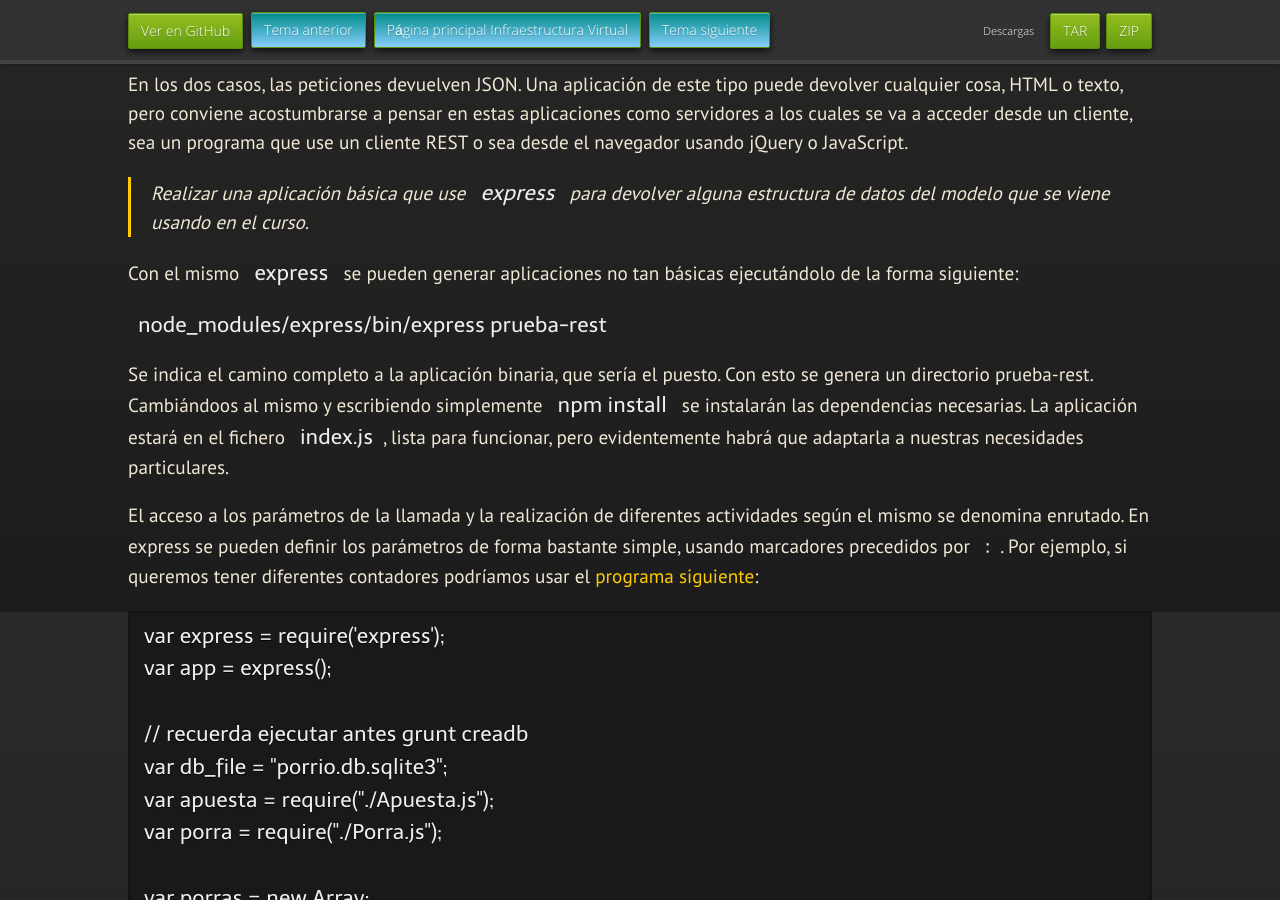
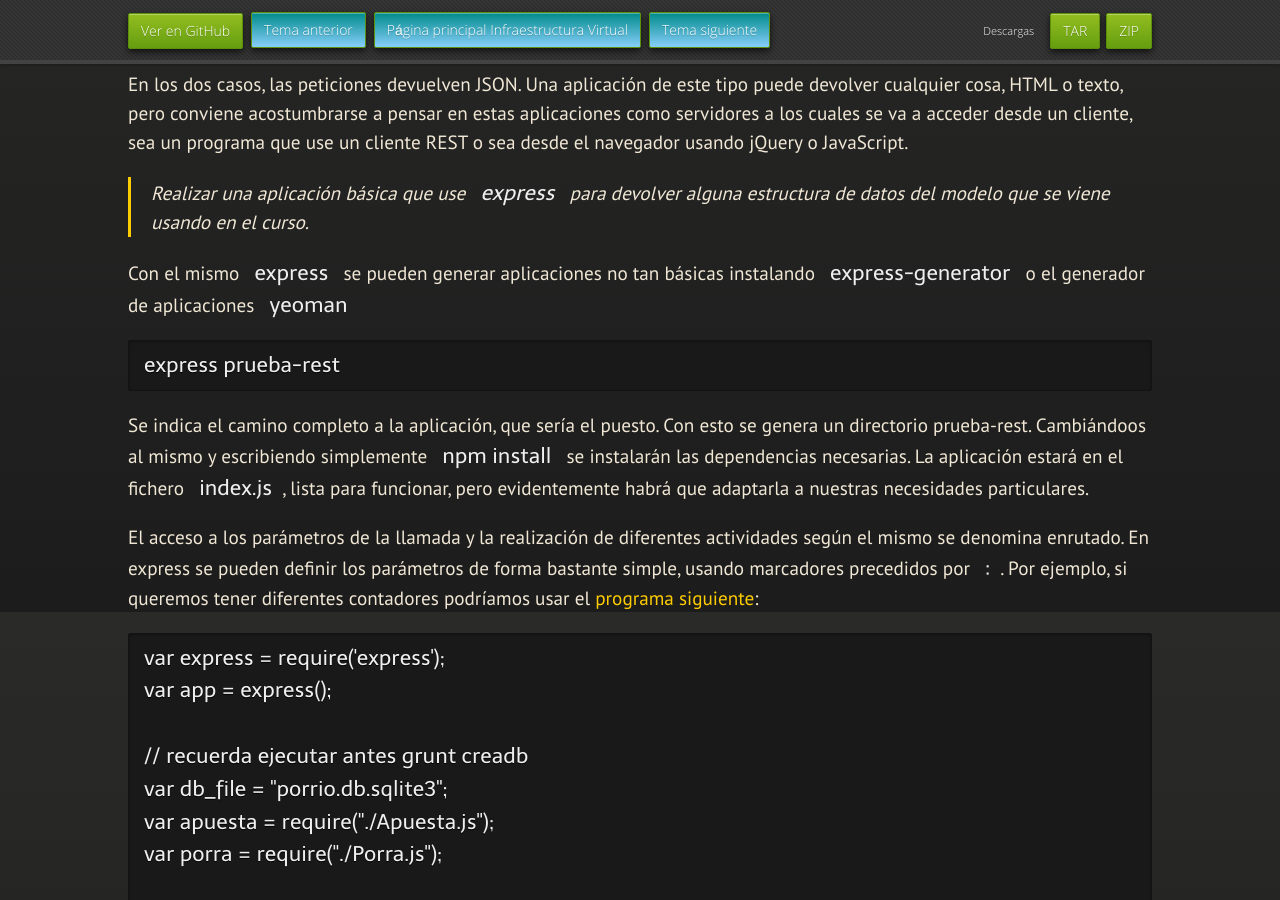
Before and after one commit to JJ/IV, a Jekyll site: the page built from documentos/temas/PaaS.md, in a window 1280 px wide and 900 px high, scrolled down 5688 px. Built offline with Jekyll 4.4.1, drawn with Linux system fonts in a browser that asks for light colours; nearby versions of some CDN libraries; some web fonts are replaced.

Commit message:
Sync documentos/temas/PaaS.md de master a gh-pages

```diff
--- a/documentos/temas/PaaS.md
+++ b/documentos/temas/PaaS.md
@@ -262,11 +262,11 @@ cliente REST o sea desde el navegador usando jQuery o JavaScript.
 >estructura de datos del modelo que se viene usando en el curso.
 
 Con el mismo `express` se pueden generar aplicaciones no tan básicas
-ejecutándolo de la forma siguiente:
+instalando [`express-generator`](http://expressjs.com/es/starter/generator.html) o el generador de aplicaciones [`yeoman`](http://yeoman.io)
 
-`node_modules/express/bin/express prueba-rest`
+    express prueba-rest
 
-Se indica el camino completo a la aplicación binaria, que sería el
+Se indica el camino completo a la aplicación, que sería el
 puesto. Con esto se genera un directorio prueba-rest. Cambiándoos al
 mismo y escribiendo simplemente `npm install` se instalarán las
 dependencias necesarias. La aplicación estará en el fichero `index.js`,
```
